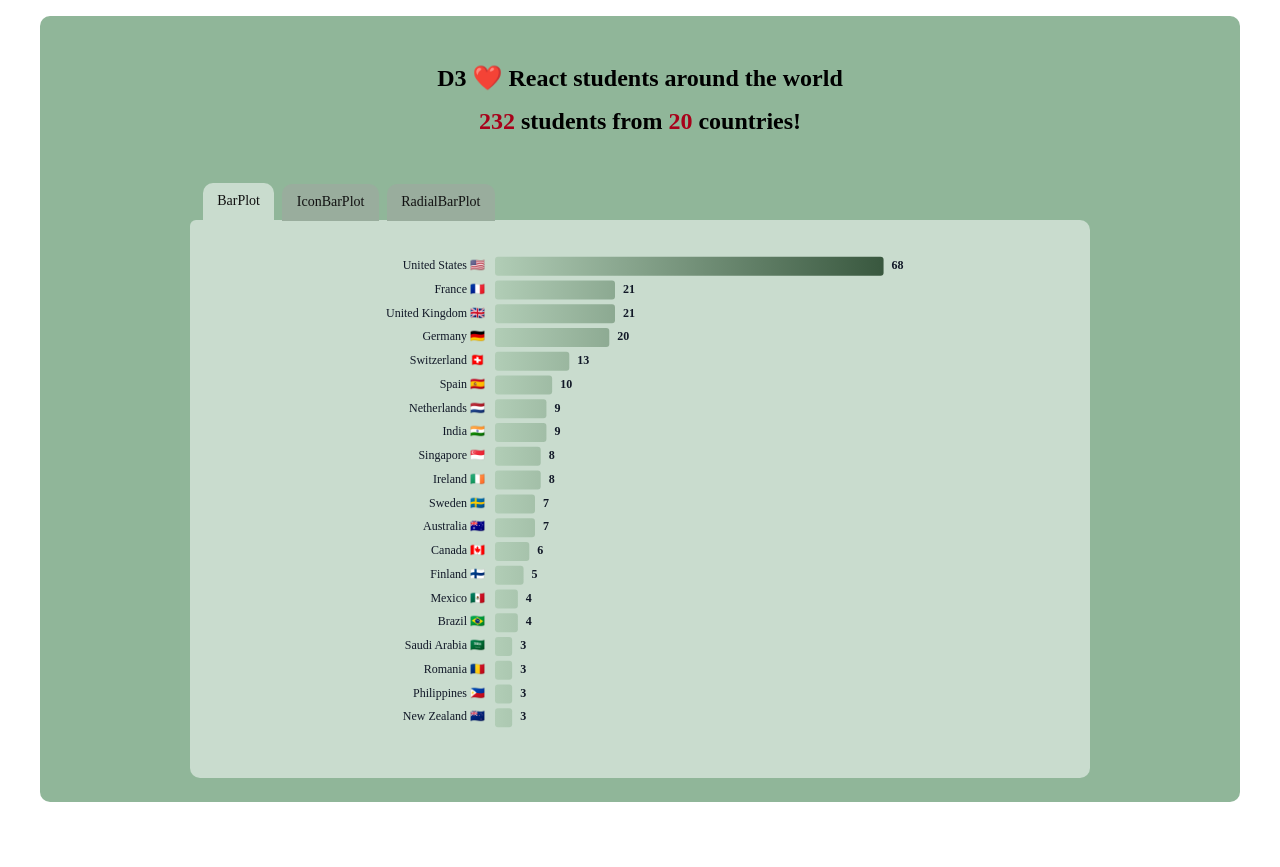
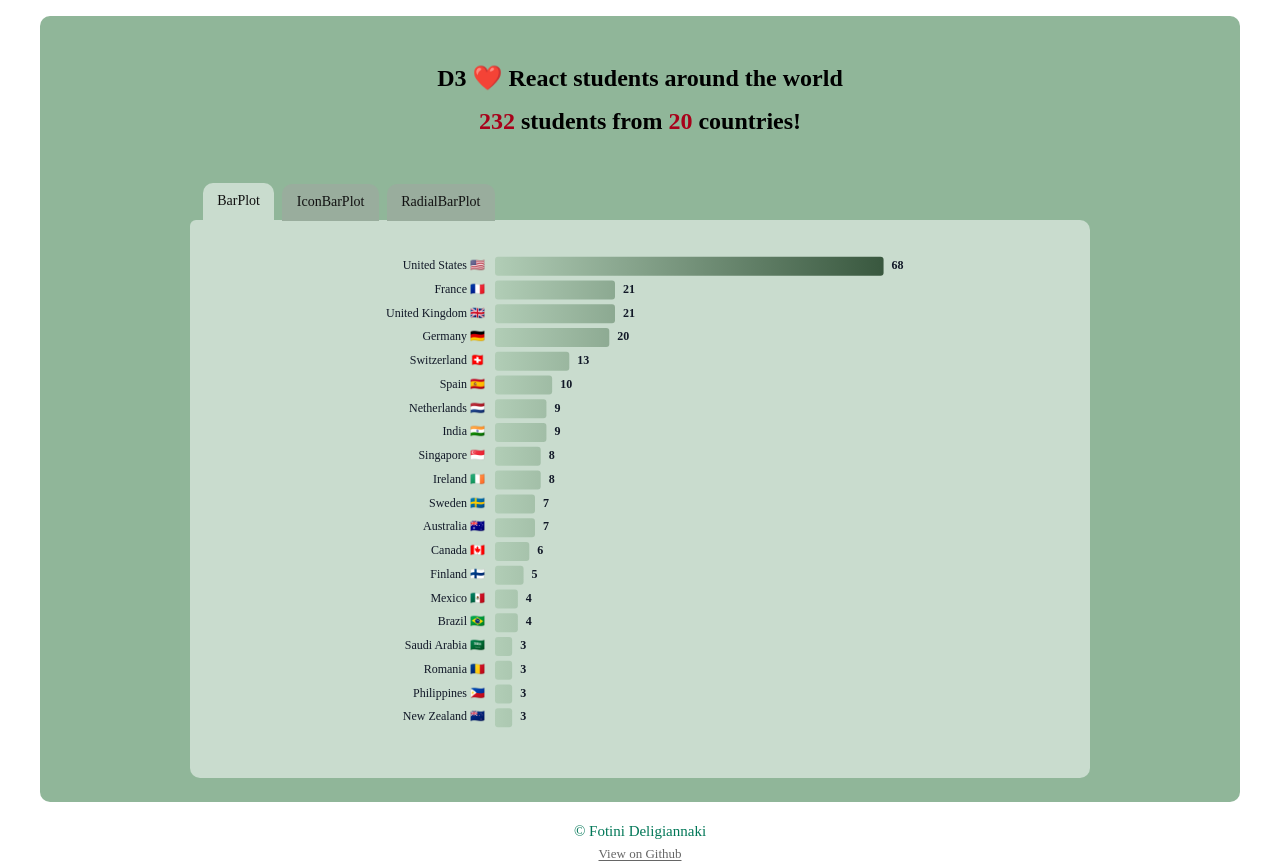
Before and after one commit to fotinidelig/first-d3-plots, a React (Vite) app: page / in a window 1280 px wide. Before the commit the page ends 816 px from the top, so only its background shows below. Built offline with nearby package versions, Linux system fonts and the light colour scheme; a web font is replaced by a local one.

Commit message:
added footer

```diff
--- a/src/App.css
+++ b/src/App.css
@@ -81,3 +81,26 @@
   max-width: 100%;
   height: auto;
 }
+
+.footer {
+  display: flex;
+  justify-content: center;
+  align-items: center;
+  flex-direction: column;
+  gap: 6px;
+  width: 100%;
+  padding: 5px 16px;
+  font-size: 15px;
+  color: #017757;
+  box-sizing: border-box;
+}
+
+.footer a {
+  color: #666;
+  text-decoration: underline;
+  text-underline-offset: 2px;
+}
+
+.footer a:hover {
+  color: #08936e;
+}
--- a/src/App.jsx
+++ b/src/App.jsx
@@ -30,6 +30,14 @@ function App() {
         initialChartId="bars"
       />
     </section>
+    <section>
+    <div className="footer">
+          <span>&copy; Fotini Deligiannaki</span>
+          <span style={{ fontSize: '13px' }}>
+            <a href="https://github.com/fotinidelig/first-d3-plots" target="_blank">View on Github</a>
+          </span>
+        </div>
+    </section>
     </>
   )
 }
```
